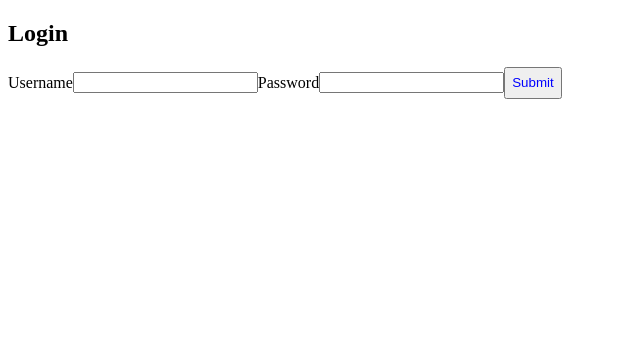
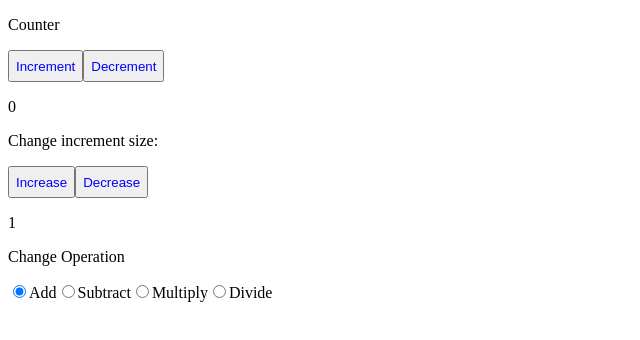
Before and after one commit to Justin-Garcia/useState--Learning, a React (Vite) app in the folder useState/: page / in a window 1280 px wide. Shown: the top 340 px of the page, without its empty margins (0-640 px from the left). Built offline with nearby package versions, Linux system fonts and the light colour scheme.

Commit message:
experimenting with additional functions such as changing math operations + notes on mistakes made in the process

```diff
--- a/useState/src/App.jsx
+++ b/useState/src/App.jsx
@@ -8,8 +8,8 @@ function App() {
     <>
       <div>
         {/* <Counter /> */}
-        {/* <DynamicCounter /> */}
-        <Login />
+        <DynamicCounter />
+        {/* <Login /> */}
         </div>
     </>
   )
--- a/useState/src/components/DynamicCounter.jsx
+++ b/useState/src/components/DynamicCounter.jsx
@@ -5,7 +5,16 @@ function DynamicCounter() {
 
   const [count, setCount] = useState(0); // useState sets initial count value to 0
   const [increment, setIncrement] = useState(1); // useState sets initial increment value to 1
-  const [operation, setOperation] = useState("+"); // **EXPERIMENTAL PURPOSES** useState sets initial operation value to
+  // const [operation, setOperation] = useState("+"); | useState sets initial operation to add (+) MISTAKE: set operator to string value using quotes to avoid errors -- does not change the operation as the application does not recognize strings as operators
+
+  function operator() {
+    return (document.getElementById('add') == true) ? '+'
+    : (document.getElementById('subtract') == true) ? '-'
+    : (document.getElementById('multiply') == true) ? '*'
+    : '/' // return operator based on selected radio button
+}
+//MISTAKE: Cannot pass math operator as values to change numerical values through if statements
+
 
   return (
     <div>
@@ -16,7 +25,8 @@ function DynamicCounter() {
       {/* decrement count by set number */}
       <p>{count}</p>
 
-      {/* MISTAKES: when updating the count in the buttons above, I used {} for the 'value' state which would then cause the app to add [object Object] at the end of count instead of changing the increment size  */}
+      {/* MISTAKE: when updating the count in the buttons above, I used {} for the 'value' state which would then cause the app to add [object Object] at the end of count instead of changing the increment size  */}
+
       <p>Change increment size:</p>
       <button onClick={() => setIncrement(increment + 1)}>Increase</button>
       {/* increment value by set number */}
@@ -24,8 +34,17 @@ function DynamicCounter() {
       {/* decrement value by set number */}
       <p>{increment}</p>
 
-      <p>Change operation:</p>
-
+      <p>Change Operation</p>
+      <form action="">
+        <input type="radio" id="add" value="Add" name="operation" defaultChecked />
+        <label htmlFor="add">Add</label>
+        <input type="radio" id="subtract" value="Subtract" name="operation"/>
+        <label htmlFor="add">Subtract</label>
+        <input type="radio" id="multiply" value="Multiply" name="operation"/>
+        <label htmlFor="add">Multiply</label>
+        <input type="radio" id="divide" value="Divide" name="operation"/>
+        <label htmlFor="add">Divide</label>
+      </form>
     </div>
   );
 }
```
